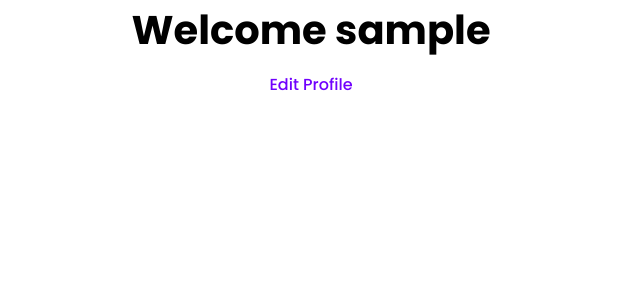
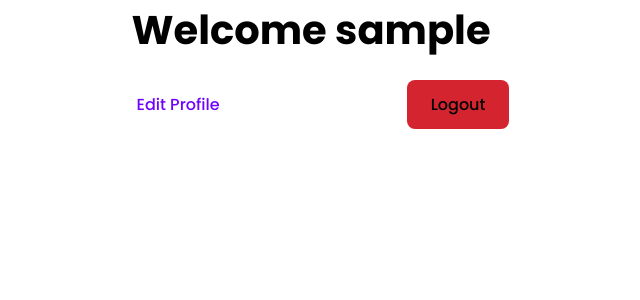
Before and after one commit to JoaoRViana/learningAngular, an Angular app: page /user in a window 1280 px wide. Shown: the top 300 px of the page, without its empty margins (329-969 px from the left). Built offline with nearby package versions, Linux system fonts and the light colour scheme; sample sign-in values are in the browser's storage.

Commit message:
feat: create logout function

```diff
--- a/src/app/app.routes.ts
+++ b/src/app/app.routes.ts
@@ -20,5 +20,5 @@ export const routes: Routes = [
         path:'user/edit',
         component:EditUserComponent,
         canActivate:[AuthGuard],
-    }
+    },
 ];
--- a/src/app/pages/user/user.component.html
+++ b/src/app/pages/user/user.component.html
@@ -2,7 +2,13 @@
     <div>
         <h1>Welcome {{userName}}</h1>
     </div>
-    <button (click)="navigate()">
-        Edit Profile
-    </button>
+    <div class="buttonContainer">
+        <button class="editButton" (click)="navigate()">
+            Edit Profile
+        </button>
+        <button class="logoutButton" (click)="logout()">
+            Logout
+        </button>
+    </div>
+
 </main>
--- a/src/app/pages/user/user.component.scss
+++ b/src/app/pages/user/user.component.scss
@@ -11,15 +11,29 @@ main{
         font-weight: bold;
     }
 
+    .buttonContainer{
+        padding: 20px;
+        display: flex;
+        justify-content: space-around;
+        width: 600px;
+    }
+
     button{
-        border-color: 1px solid $primary-color;
-        color: $primary-color;
         border-radius: 8px;
         font-size: 16px;
         font-weight: 500;
         border: none;
-        background-color: transparent;
         padding:12px 24px;
         cursor: pointer;
     }
+    .editButton{
+        border-color: 1px solid $primary-color;
+        color: $primary-color;
+        background-color: transparent;
+
+    }
+    .logoutButton{
+        background-color: rgb(211, 36, 48);
+
+    }
 }
--- a/src/app/pages/user/user.component.ts
+++ b/src/app/pages/user/user.component.ts
@@ -1,5 +1,6 @@
 import { Component, Input, input } from '@angular/core';
 import { Router, RouterModule } from '@angular/router';
+import { LoginService } from '../../services/login.service';
 
 @Component({
   selector: 'app-user',
@@ -10,7 +11,8 @@ import { Router, RouterModule } from '@angular/router';
 })
 export class UserComponent {
   constructor(
-    private router: Router
+    private router: Router,
+    private loginService: LoginService
   ){}
 
 
@@ -19,4 +21,8 @@ export class UserComponent {
   navigate(){
     this.router.navigate(['/user/edit'])
   }
+  logout(){
+    this.loginService.logout()
+    this.router.navigate(['/'])
+  }
 }
--- a/src/app/services/auth-guard.service.ts
+++ b/src/app/services/auth-guard.service.ts
@@ -17,7 +17,7 @@ export class AuthGuard implements CanActivate {
     if (authToken) {
       return true;
     } else {
-      this.router.navigate(['/login']);
+      this.router.navigate(['/']);
       return false;
     }
   }
--- a/src/app/services/login.service.ts
+++ b/src/app/services/login.service.ts
@@ -28,4 +28,9 @@ export class LoginService {
       password
     })
   }
+  logout(){
+    sessionStorage.setItem("auth-token",'')
+    sessionStorage.setItem("userName",'')
+    sessionStorage.setItem("userEmail",'')
+  }
 }
```
